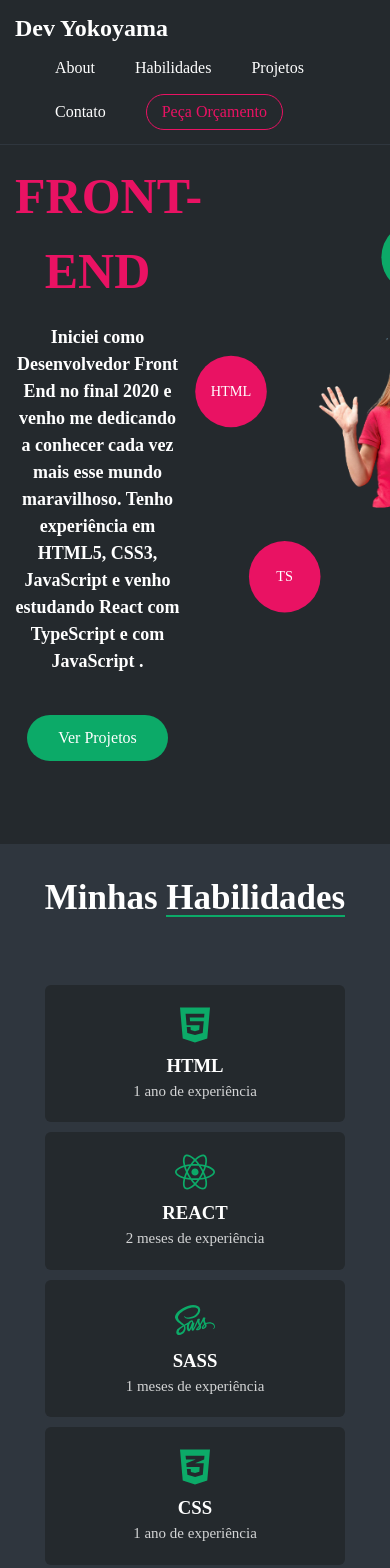
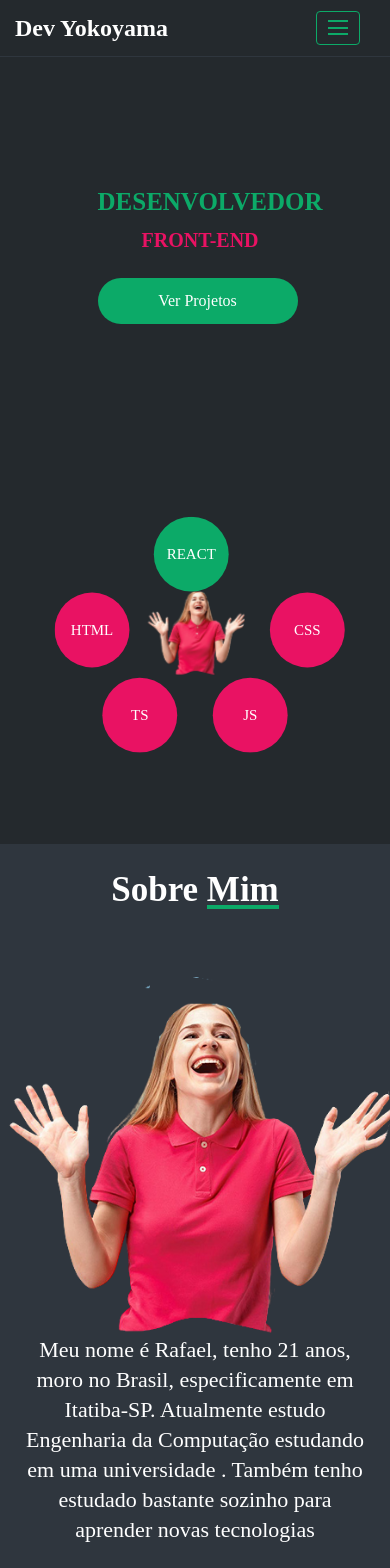
Before and after one commit to Rafael-Yokoyama/meu-portifolio, a React (Create React App) app: page / in a window 390 px wide. Shown: the top 1568 px of the page. Built offline with nearby package versions, Linux system fonts and the light colour scheme.

Commit message:
deixado responsivo

```diff
--- a/src/App.css
+++ b/src/App.css
@@ -15,7 +15,7 @@
   --white-900: #ffffff;
   --white-800: rgba(255, 255, 255, 0.8);
   -shadow: 0 0 15px rgba(0, 0, 0, 0.2);
-  scroll-behavior: smooth;
+
 
 
 }
@@ -26,6 +26,7 @@
   margin: 0;
   box-sizing: border-box;
   outline: none;
+  scroll-behavior: smooth;
 }
 
 ::before::after {
@@ -67,3 +68,15 @@ img {
   justify-content: space-between;
   align-items: center;
 }
+
+
+
+
+html{
+    scroll-behavior: smooth;
+  }
+
+
+:target {
+  scroll-margin-top: 2em;
+}
--- a/src/App.js
+++ b/src/App.js
@@ -4,15 +4,21 @@ import  Header from'./components/header'
 import  About from'./components/about'
 import  Habilidades from'./components/habilidades'
 import  Projetos from'./components/projetos'
+import  Footer from'./components/footer'
+import AboutMim from './components/aboutMim';
+
 
 function App() {
   return (
 <>
 
     <Header/>
+
      <About/>
+     <AboutMim/>
      <Habilidades/>
      <Projetos/>
+     <Footer/>
 </>
 
   );
--- a/src/components/about/index.js
+++ b/src/components/about/index.js
@@ -11,12 +11,7 @@ const About= () => {
                    <div className="about-text">
 
                        <h1>Desenvolvedor  <span>Front-end</span> </h1>
-                       <h2> Iniciei como Desenvolvedor Front End no final 2020 e
-                           venho me dedicando a conhecer cada vez mais esse mundo maravilhoso.
-                           Tenho experiência em HTML5, CSS3, JavaScript e
-                            venho estudando React com TypeScript e com JavaScript
 
-. </h2>
 
                        <a href="" className=" btn btn-1">ver projetos</a>
 
--- a/src/components/about/style.css
+++ b/src/components/about/style.css
@@ -166,3 +166,100 @@ text-align: center;
 
 
 }
+
+
+@media (max-width:991px){
+
+    .about-text h1{
+        width: 100%;
+        margin-left: 200px;
+
+
+font-size:40px;
+        padding-top:60px;
+
+    }
+    .btn-1{
+        width: 100%;
+        margin-left: 200px;
+
+
+    }
+    .about-img,.about-tex{
+        padding-bottom: 10px;
+        width: 100%
+
+    }
+
+
+
+
+  }
+
+  @media (max-width:767px){
+
+    .about-text h1{
+        font-size:30px;
+
+    }
+      .about-text h1 span{
+          width: 100%;
+      }
+
+
+
+}
+
+@media (max-width:575px){
+
+    .about-text h1{
+        margin-top:20px;
+        margin-left: 50%;
+        font-size:25px;
+
+    }
+      .about-text h1 span{
+        white-space: nowrap;
+          font-size:20px;
+          margin-left: 40px;
+
+      }
+
+      .btn-1{
+          margin-top: 20px;
+        width: 200px;
+        margin-left: 50%;
+
+
+    }
+
+    .about-img-inner{
+        width:220px;
+    }
+
+
+
+    .about-skills-itens:nth-child(1){
+        position:relative;
+        left:30%;
+        top:-20px;
+
+
+    }
+
+    .fun-facts-item {
+
+        justify-content:center;
+    }
+
+    .fun-facts-items{
+        width: 100%;
+    }
+
+    .fun-facts-section{
+        margin:0 auto;
+
+    }
+
+
+}
--- /dev/null
+++ b/src/components/aboutMim/index.js
@@ -0,0 +1,52 @@
+import React  from "react";
+
+import img  from "../../img/courses/home.png";
+import'./style.css'
+
+const AboutMim = () => {
+    return(
+        <section className="section" id="#">
+        <div className="container">
+            <div className="row">
+                <div className="  section-title">
+                <h2>Sobre <span>Mim</span></h2>
+              </div>
+            </div>
+
+            <div className="row">
+                <div className="fun-facts-img">
+                    <img src={img}/>
+                </div>
+                <div className="fun-facts-items">
+                    <div className="row justify-content">
+                    <div className="">
+
+
+                        <p>Meu nome é Rafael, tenho 21 anos, moro no Brasil, especificamente em Itatiba-SP.
+                             Atualmente estudo Engenharia da Computação estudando em uma universidade .
+                              Também tenho estudado bastante sozinho para aprender novas tecnologias</p>
+
+
+                              <p>Iniciei como Desenvolvedor Front End em 2020. Desde então venho dedicando cada dia mais .
+                                   Vejo que estou no caminho certo pois, vejo os resultados que as horas dedicadas trazem.</p>
+
+                        </div>
+
+
+
+
+
+
+
+                    </div>
+                </div>
+            </div>
+        </div>
+
+
+    </section>
+
+    )
+}
+
+export default AboutMim
--- /dev/null
+++ b/src/components/aboutMim/style.css
@@ -0,0 +1,13 @@
+.section{
+    background-color: var(--dark-700);
+    padding-top:20px;
+
+}
+
+p{
+    line-height: 30px;
+    padding-bottom: 20px;
+ font-size:22px;
+ text-align: center;
+ margin: 0  20px;
+}
--- /dev/null
+++ b/src/components/footer/index.js
@@ -0,0 +1,50 @@
+import React from "react";
+import "./style.css";
+
+import {
+    FaFacebookSquare,
+  FaGithub,
+  FaLinkedin,
+  FaInstagram,
+
+} from "react-icons/fa";
+
+const Footer = () => {
+  return (
+    <footer className="footer">
+      <div className="container">
+        <div className="row">
+          <div className="footer-item footer-about">
+
+            <p> Orgulhosamente feito por  Rafael Yokoyama </p>
+            <div className="social-links ">
+              <a href="#">
+                {" "}
+                <FaFacebookSquare size={30} />
+              </a>
+              <a href="#">
+                {" "}
+                <FaGithub size={30} />
+              </a>
+              <a href="#">
+                {" "}
+                <FaLinkedin size={30} />
+              </a>
+              <a href="#">
+                {" "}
+                <FaInstagram size={30} />
+              </a>
+            </div>
+          </div>
+
+
+
+        </div>
+      </div>
+
+
+    </footer>
+  );
+};
+
+export default Footer;
--- /dev/null
+++ b/src/components/footer/style.css
@@ -0,0 +1,57 @@
+ .footer{
+
+
+
+ background-color:var(--dark-800);
+ padding:60px 0;
+ }
+
+ .footer-item {
+
+
+     width:100%;
+     padding:0 15px;
+
+ }
+
+
+ p{ font-size:18px;
+    display:flex;
+    justify-content:center;
+    color:var(--white-900);
+    font-weight:500;
+
+ }
+
+ .footer-about .social-links{
+    display:flex;
+    justify-content:center;
+
+     margin-top:20px;
+ }
+
+ .footer-about .social-links a{
+
+
+  color:var(--color-7);
+
+     border: 1px solid var(--color-7);
+     flex-direction: row;
+     padding-top:5px;
+     margin-left: 5px;
+    height:40px;
+    width:40px;
+    text-align: center;
+
+
+   ;
+
+}
+
+.footer-about .social-links a:hover{
+ transition:.3s ease-in;
+    color:var(--white-900);
+    border: 1px solid var(--white-900);
+    border-radius:50%;
+
+}
--- a/src/components/habilidades/index.js
+++ b/src/components/habilidades/index.js
@@ -37,7 +37,7 @@ const Habilidades = () => {
           <div className="why-us-item">
             <FaSass size={40} color={"#0caa68"} />
             <h3>Sass</h3>
-            <p>1  meses de experiência</p>
+            <p>2  meses de experiência</p>
           </div>
 
           <div className="why-us-item">
--- a/src/components/habilidades/style.css
+++ b/src/components/habilidades/style.css
@@ -1,5 +1,5 @@
 .why-us-section {
-  background-color: var(--dark-700);
+  background-color: var(--dark-800);
   padding: 28px 0;
   text-align: center;
 }
@@ -28,7 +28,7 @@
   width: 100%;
   left: 0;
   bottom: 0;
-  height: 2px;
+  height: 4px;
   background-color: var(--color-7);
 }
 
--- a/src/components/header/style.css
+++ b/src/components/header/style.css
@@ -136,3 +136,48 @@
 background-color:var(--color-2);
 color: var(--white-900)
 }
+
+/*responsividade*/
+
+@media (max-width:991px){
+
+  .header .nav-toggler{
+    display:flex;
+    margin-right: 30px;
+  }
+
+  .header .nav{
+    position:absolute;
+    background-color: var(--dark-700);
+    top:100%;
+    left: 0;
+   width: 100%;
+   visibility: hidden;
+   opacity:0;
+  }
+
+  .header .nav ul li {
+    margin:0 ;
+    display:block;
+  }
+
+  .header #nav-check:checked ~ .nav{
+    visibility: visible;
+    opacity: 1;
+  }
+
+  .header .nav ul .header-btn {
+    display: inline-block;
+  }
+
+}
+
+
+@media (max-width:767px){
+
+}
+
+
+@media (max-width:575px){
+
+}
--- a/src/components/projetos/style.css
+++ b/src/components/projetos/style.css
@@ -1,5 +1,5 @@
 .fun-facts-section{
-    background-color: var(--dark-800);
+    background-color: var(--dark-700);
     padding-top:20px;
 
 }
@@ -81,3 +81,15 @@ border-radius:4px
     display:flex;
     justify-content:center;
 }
+
+
+@media (max-width:767px){
+
+
+
+      .fun-facts-img,.fun-facts-items{
+        width: 100%;
+    }
+
+
+}
```
